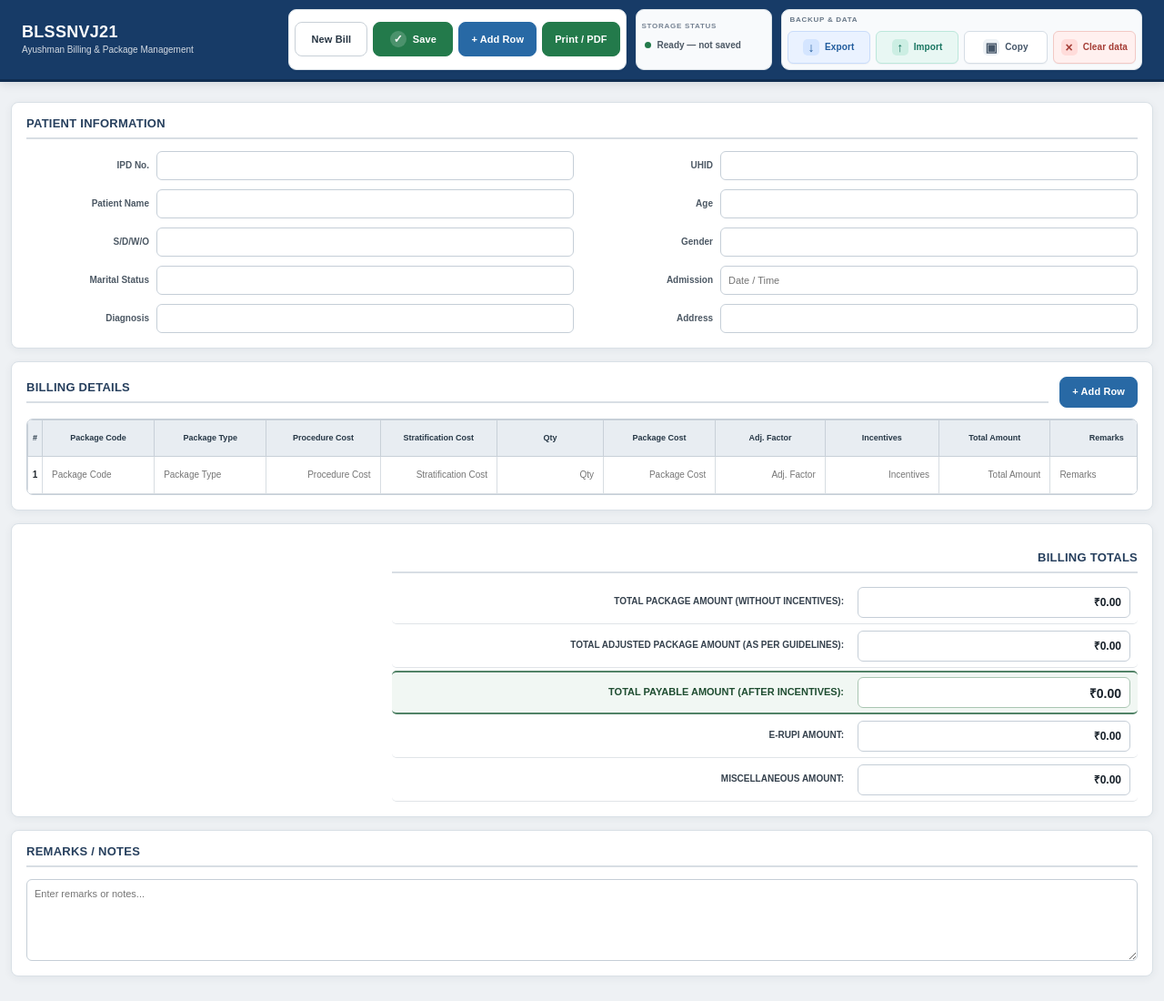
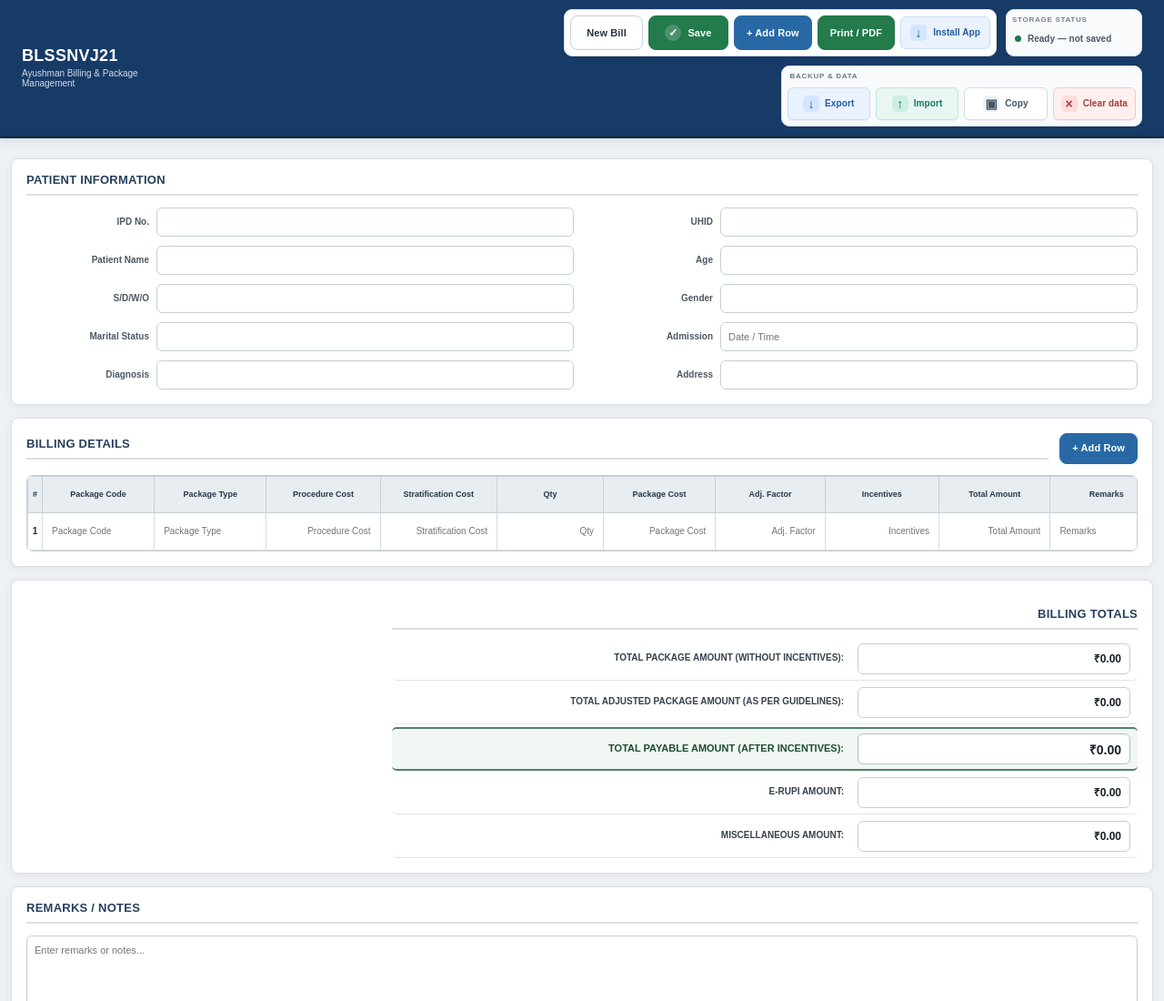
Before and after one commit to shreebalaji767/AYUSHMAN-BILLING, a plain HTML site: page index.html in a window 1280 px wide. Shown: the top 1100 px of the page at 91% size. Drawn offline with Linux system fonts and the light colour scheme.

Commit message:
Show PWA install action in toolbar by default

```diff
--- a/index.html
+++ b/index.html
@@ -182,7 +182,7 @@
                 </button>
                 <button type="button" class="btn btn-primary" id="addRowBtn">+ Add Row</button>
                 <button type="button" class="btn btn-success" id="printBtn">Print / PDF</button>
-                <button type="button" class="btn btn-primary install-app-btn" id="installPwaBtn" hidden
+                <button type="button" class="btn btn-primary install-app-btn" id="installPwaBtn"
                     title="Install this app on your device">
                     <span class="install-app-icon" aria-hidden="true">↓</span>
                     <span>Install App</span>
```
